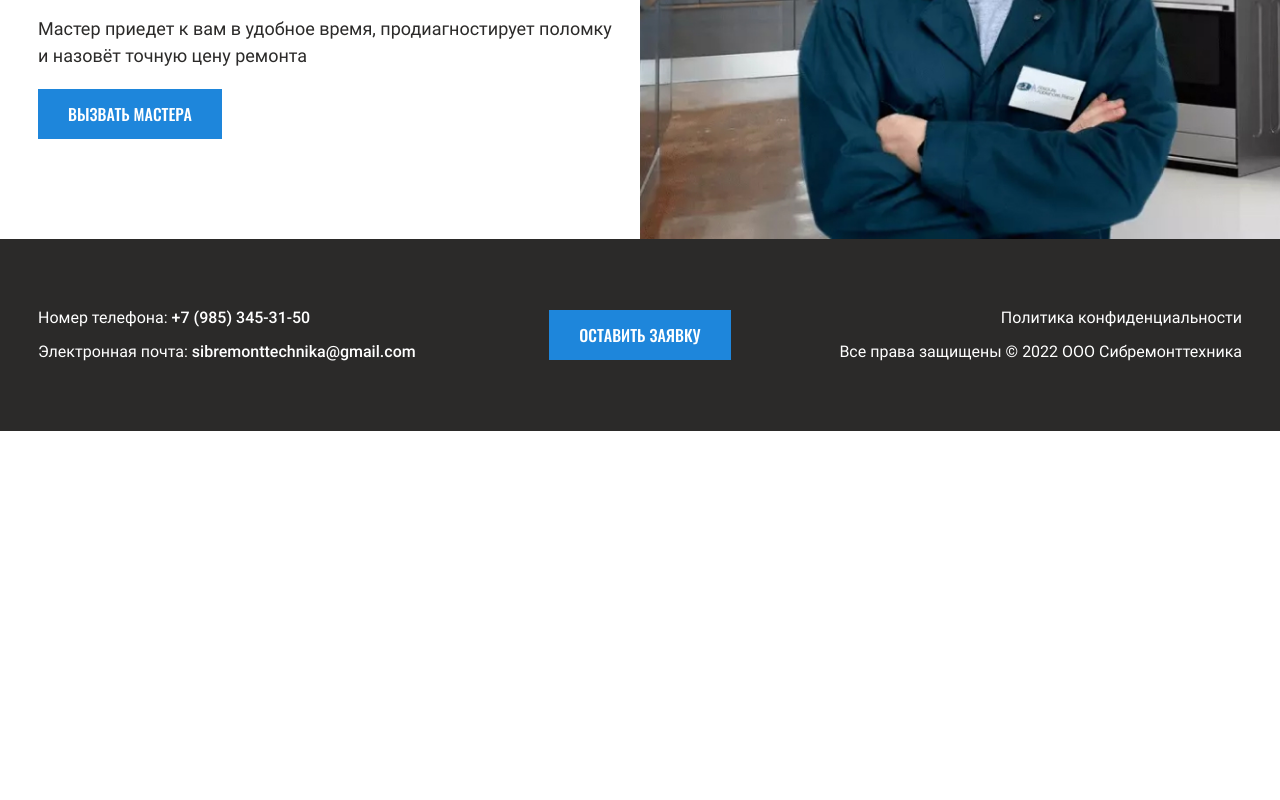
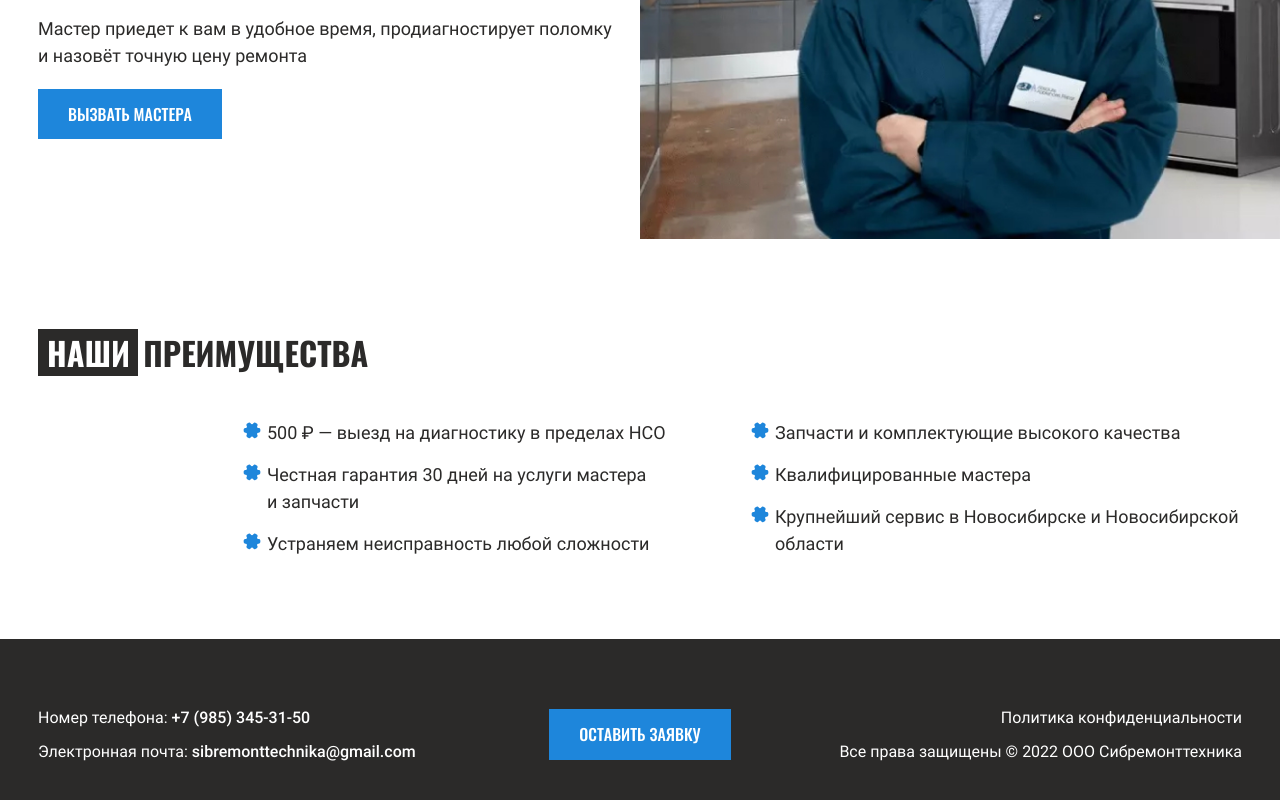
Before and after one commit to Anna-Anka/Sibremonttechnika, a website: page app/index.html in a window 1280 px wide. Shown: the part 416-1216 px from the top of the page. Before the commit the page ends 847 px from the top, so only its background shows below. Drawn offline with nearby package versions, Linux system fonts and the light colour scheme; files that its build step writes are made by us from their sources; files whose address does not match are found by name.

Commit message:
added advantages section

```diff
--- a/app/index.html
+++ b/app/index.html
@@ -324,6 +324,38 @@
     </div>
 
 </section>
+    <section class="advantages section">
+    <div class="container">
+
+        <h2 class="title">
+            <span class="title__accent">
+                наши
+            </span>
+            преимущества
+        </h2>
+
+        <ul class="advantages__list">
+            <li class="advantages__item">
+                500 ₽ — выезд на диагностику в пределах НСО
+            </li>
+            <li class="advantages__item">
+                Честная гарантия 30 дней на услуги мастера и запчасти
+            </li>
+            <li class="advantages__item">
+                Устраняем неисправность любой сложности
+            </li>
+            <li class="advantages__item">
+                Запчасти и комплектующие высокого качества
+            </li>
+            <li class="advantages__item">
+                Квалифицированные мастера
+            </li>
+            <li class="advantages__item">
+                Крупнейший сервис в Новосибирске и Новосибирской области
+            </li>
+        </ul>
+    </div>
+</section>
 </main>
 
 <footer class="footer">
--- a/app/scss/_global.scss
+++ b/app/scss/_global.scss
@@ -61,7 +61,9 @@ body {
 }
 
 .section {
-    padding: 100px 0;
+    // padding: 100px 0;
+    @include adaptiv-value("padding-top", 100, 60, 0);
+    @include adaptiv-value("padding-bottom", 100, 60, 0);
 }
 
 .title,
@@ -72,14 +74,16 @@ body {
 }
 
 .title {
-    margin-bottom: 40px;
-    padding: 10px 0 10px 11px;
+    padding: 10px 0;
     font-weight: $fw-700;
-    font-size: 34px;
+    @include adaptiv-value("margin-bottom", 40, 30, 0);
+    @include adaptiv-value("font-size", 34, 30, 0);
 
     &__accent {
         color: $white;
         background-color: $dark-800;
+        padding-left: 9px;
+        margin-right: 5px;
     }
 }
 
--- /dev/null
+++ b/app/scss/home/_advantages.scss
@@ -0,0 +1,38 @@
+.advantages {
+    &__list {
+        width: 100%;
+        max-width: 1000px;
+        margin-bottom: -15px;
+        margin-left: auto;
+        column-count: 2;
+        column-gap: 20;
+
+        @include mq('tablet') {
+            column-count: 1;
+        }
+    }
+
+    &__item {
+        position: relative;
+        width: 100%;
+        max-width: 490px;
+        margin-bottom: 15px;
+        padding-left: 25px;
+        font-size: 18px;
+
+        &::before {
+            position: absolute;
+            top: 1px;
+            left: 0;
+            width: 20px;
+            height: 20px;
+            background-image: url('../img/icons/setting.svg');
+            content: "";
+            @include background;
+        }
+
+        @include mq('tablet') {
+            max-width: 100%;
+        }
+    }
+}
--- a/app/scss/style.scss
+++ b/app/scss/style.scss
@@ -13,3 +13,4 @@
 
 //Home
 @import 'home/offer';
+@import 'home/advantages';
```
Also changed, not shown: app/html/home/_advantages.html (added, +32 -0 lines), app/html/index.html (+1 -0 lines), app/img/icons/setting.svg (added).
